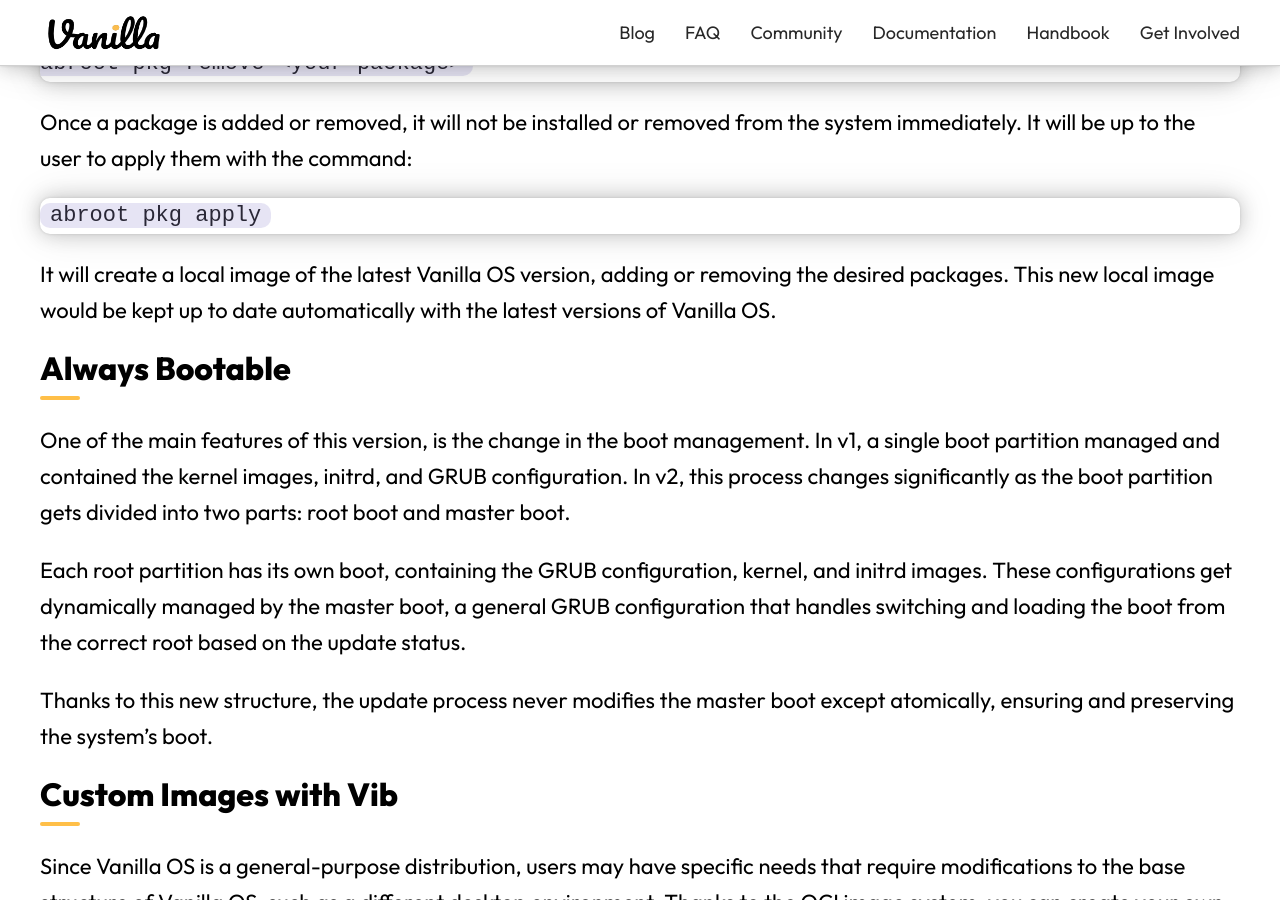
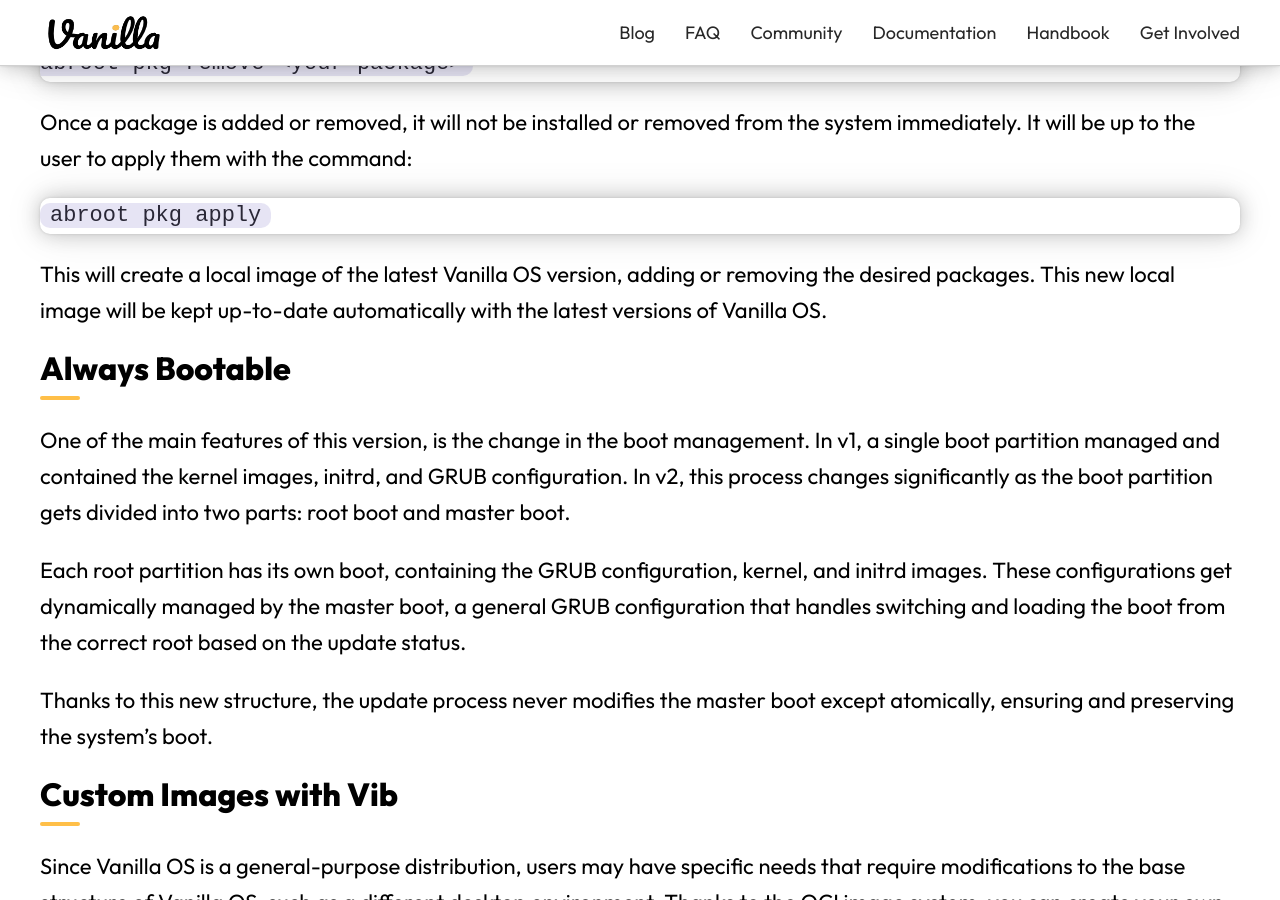
Before and after one commit to Vanilla-OS/website, a Jekyll site: the page built from _posts/2023-06-11-vanilla-os-orchid-devlog.md, in a window 1280 px wide and 900 px high, scrolled down 1330 px. Built offline with Jekyll 4.4.1, drawn with Linux system fonts in a browser that asks for light colours; nearby versions of some CDN libraries; a style sheet for code colours, icons or effects is not loaded.

Commit message:
Update _posts/2023-06-11-vanilla-os-orchid-devlog.md
Co-authored-by: Mateus B. Melchiades <mateusbmelchiades@gmail.com>

````diff
--- a/_posts/2023-06-11-vanilla-os-orchid-devlog.md
+++ b/_posts/2023-06-11-vanilla-os-orchid-devlog.md
@@ -32,7 +32,7 @@
 abroot pkg apply
 ```
 
-It will create a local image of the latest Vanilla OS version, adding or removing the desired packages. This new local image would be kept up to date automatically with the latest versions of Vanilla OS.
+This will create a local image of the latest Vanilla OS version, adding or removing the desired packages. This new local image will be kept up-to-date automatically with the latest versions of Vanilla OS.
 
 ### Always Bootable
 
````
